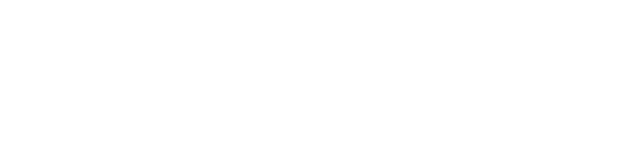
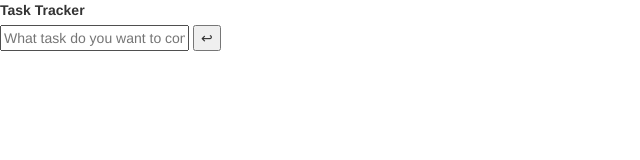
Before and after one commit to Corcheesey/Task-Tracker, a plain HTML site: page index.html in a window 1280 px wide. Shown: the whole page, without its empty margins (0-640 px from the left). Drawn offline with nearby package versions, Linux system fonts and the light colour scheme.

Commit message:
Linked stylesheet for bootstrap button icon. Created the skeleton for the task tracker UI.

```diff
--- a/index.html
+++ b/index.html
@@ -5,11 +5,31 @@
     <meta name="viewport" content="width=device-width, initial-scale=1.0">
     <title>Task Tracker</title>
     <link rel="stylesheet" href="style.css">
+    <link rel="stylesheet" href="https://maxcdn.bootstrapcdn.com/bootstrap/3.3.7/css/bootstrap.min.css">
 </head>
 <body>
+    <div id="main-container">
+        <div id="task-tracker">
+            <div id="input-container">
+                <label for="input-text" id="input-label">Task Tracker</label>
+                <div id="input-form">
+                    <input type="text" id="input-text" placeholder="What task do you want to complete?" autocomplete="off">
+                    <button id="input-btn" onclick="createTask()">&#8617;</button>
+                </div>
+            </div>
+            <div id="task-container">
+                <!--
+                Example of task created when createTask function is called.
 
-
-
+                <div class="task-item" status="incomplete" task-id="Date.now()">
+                    <input type="checkbox" name="check box" class="checkbox">
+                    <p class="task-description"></p>
+                    <button class="delete-btn"><span class="glyphicon glyphicon-trash"></span></button>
+                </div>
+                -->
+            </div>
+        </div>
+    </div>
 <script src="main.js"></script>
 </body>
 </html>
```
